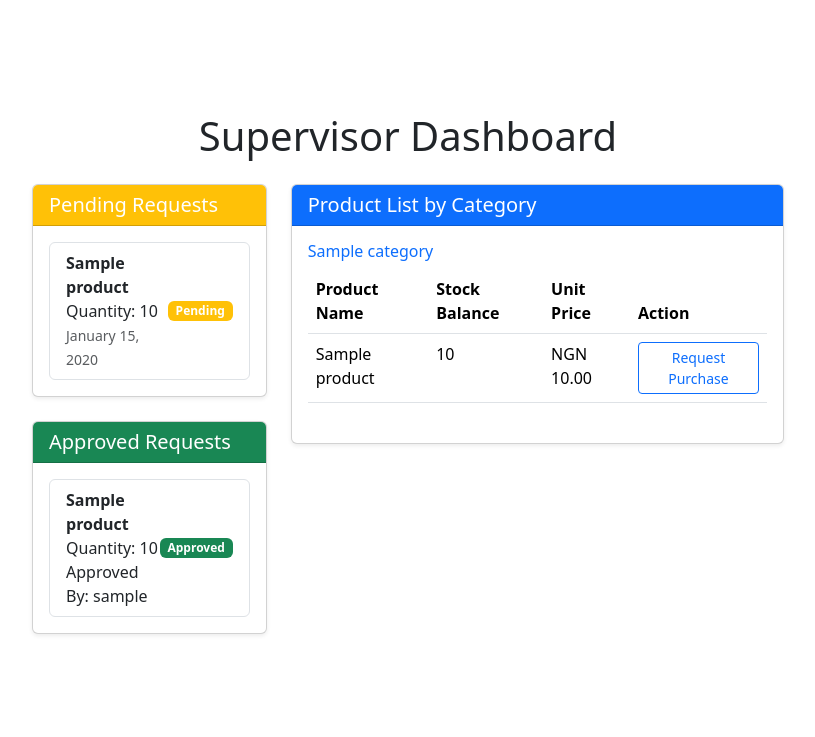
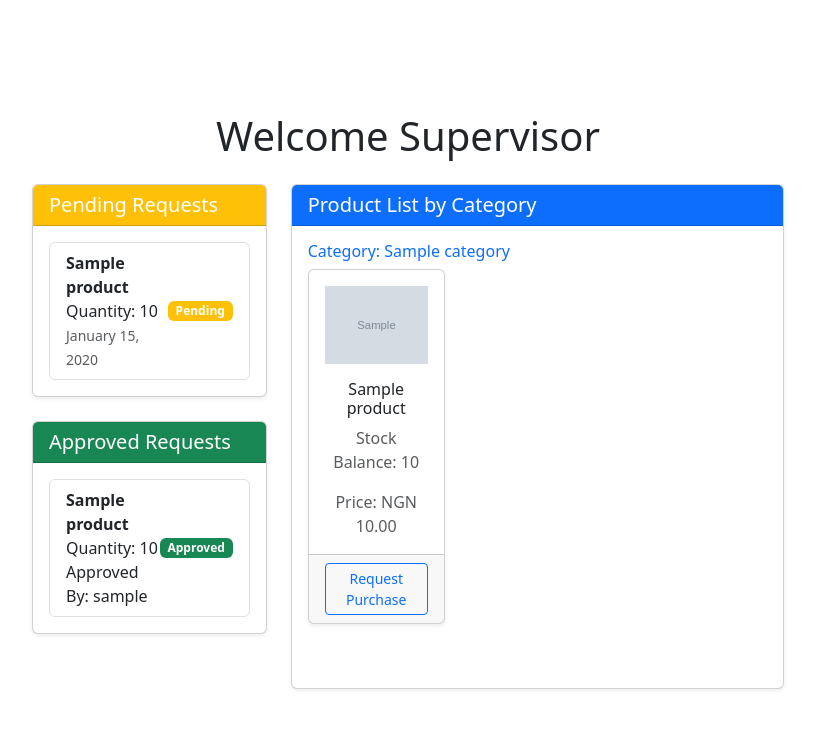
Before and after one commit to winnerdebest/inventorysite, a Django app: template inventorysite/templates/supervisor/dashboard.html in a window 1280 px wide. Shown: the part 88-825 px from the top of the page, without its empty margins (232-1047 px from the left). Before the commit the page ends 723 px from the top, so only its background shows below. Run offline with Django 5.2, Linux system fonts and the light colour scheme; the template is opened without the code that fills it: values that come from a table or form of the project are taken from there, others are empty; tables that the repository leaves empty hold one stand-in row (values such as "Sample post"); grey boxes marked "Sample" are stand-in pictures.

Commit message:
I added the image feature to the code

```diff
--- a/inventorysite/inventorysite/settings.py
+++ b/inventorysite/inventorysite/settings.py
@@ -11,6 +11,7 @@ https://docs.djangoproject.com/en/5.1/ref/settings/
 """
 
 from pathlib import Path
+import os
 
 # Build paths inside the project like this: BASE_DIR / 'subdir'.
 BASE_DIR = Path(__file__).resolve().parent.parent
@@ -116,6 +117,9 @@ USE_TZ = True
 # Static files (CSS, JavaScript, Images)
 # https://docs.djangoproject.com/en/5.1/howto/static-files/
 
+MEDIA_URL = '/media/'
+MEDIA_ROOT = BASE_DIR / 'media'
+
 STATIC_URL = 'static/'
 
 # Default primary key field type
--- a/inventorysite/inventorysite/urls.py
+++ b/inventorysite/inventorysite/urls.py
@@ -16,8 +16,13 @@ Including another URLconf
 """
 from django.contrib import admin
 from django.urls import path, include
+from django.conf import settings
+from django.conf.urls.static import static
 
 urlpatterns = [
     path('admin/', admin.site.urls),
     path('', include('main.urls'))
 ]
+
+if settings.DEBUG:
+    urlpatterns += static(settings.MEDIA_URL, document_root=settings.MEDIA_ROOT)
--- a/inventorysite/main/models.py
+++ b/inventorysite/main/models.py
@@ -20,6 +20,7 @@ class Product(models.Model):
     closing_stock_value = models.DecimalField(max_digits=20, decimal_places=2, default=0)
     stock_balance = models.PositiveIntegerField(default=0, null=True) # Remaining stock
     created_at = models.DateTimeField(auto_now_add=True)
+    image = models.ImageField(upload_to='product_images/', null=True, blank=True)
 
 
     def save(self, *args, **kwargs):
--- a/inventorysite/main/views.py
+++ b/inventorysite/main/views.py
@@ -112,6 +112,7 @@ def add_product(request):
         category_id = request.POST.get('category_id')
         unit_price = Decimal(request.POST['unit_price'])  # Convert to Decimal
         stock_balance = int(request.POST['stock_balance'])
+        image = request.FILES.get('image')
 
         # Check if all required fields are filled
         if not product_name or not category_id or not unit_price:
@@ -131,6 +132,7 @@ def add_product(request):
                 category=category,
                 unit_price=unit_price,
                 stock_balance=stock_balance,
+                image=image,
             )
 
             messages.success(request, 'Product added successfully.')
--- a/inventorysite/templates/supervisor/dashboard.html
+++ b/inventorysite/templates/supervisor/dashboard.html
@@ -2,7 +2,7 @@
 
 {% block content %}
 <div class="container my-5">
-    <h1 class="text-center mb-4">Supervisor Dashboard</h1>
+    <h1 class="text-center mb-4"> Welcome Supervisor {{ user.username}} </h1>
 
     <div class="row">
         <!-- Sidebar with Requests -->
@@ -68,35 +68,32 @@
                 <div class="card-body">
                     {% for category in categories %}
                         <div class="mb-4">
-                            <h6 class="text-primary">{{ category.name }}</h6>
-                            <table class="table table-hover">
-                                <thead>
-                                    <tr>
-                                        <th>Product Name</th>
-                                        <th>Stock Balance</th>
-                                        <th>Unit Price</th>
-                                        <th>Action</th>
-                                    </tr>
-                                </thead>
-                                <tbody>
-                                    {% for product in category.product_set.all %}
-                                        <tr>
-                                            <td>{{ product.name }}</td>
-                                            <td>{{ product.stock_balance }}</td>
-                                            <td>NGN {{ product.unit_price }}</td>
-                                            <td>
+                            <h6 class="text-primary">Category: {{ category.name }}</h6>
+                            <div class="row">
+                                {% for product in category.product_set.all %}
+                                    <div class="col-md-6 col-lg-4 mb-4">
+                                        <div class="card h-100 shadow-sm">
+                                            <div class="card-body text-center">
+                                                {% if product.image %}
+                                                    <img src="{{ product.image.url }}" alt="{{ product.name }}" class="img-fluid mb-3" style="max-height: 150px;">
+                                                {% else %}
+                                                    <div class="text-muted mb-3">No Image</div>
+                                                {% endif %}
+                                                <h6 class="card-title">{{ product.name }}</h6>
+                                                <p class="card-text text-muted">Stock Balance: {{ product.stock_balance }}</p>
+                                                <p class="card-text text-muted">Price: NGN {{ product.unit_price }}</p>
+                                            </div>
+                                            <div class="card-footer text-center">
                                                 <a href="{% url 'request_purchase' product.id %}" class="btn btn-outline-primary btn-sm">
                                                     Request Purchase
                                                 </a>
-                                            </td>
-                                        </tr>
-                                    {% empty %}
-                                        <tr>
-                                            <td colspan="4" class="text-center text-muted">No products available in this category.</td>
-                                        </tr>
-                                    {% endfor %}
-                                </tbody>
-                            </table>
+                                            </div>
+                                        </div>
+                                    </div>
+                                {% empty %}
+                                    <div class="col-12 text-center text-muted">No products available in this category.</div>
+                                {% endfor %}
+                            </div>
                         </div>
                     {% endfor %}
                 </div>
--- a/requirements.txt
+++ b/requirements.txt
@@ -1,4 +1,5 @@
 asgiref==3.8.1
 Django==5.1.2
+pillow==11.0.0
 sqlparse==0.5.1
 tzdata==2024.2
```
Also changed, not shown: inventorysite/templates/inventory_manager/add_product.html (+9 -3 lines), inventorysite/templates/inventory_manager/dashboard.html (+7 -0 lines), inventorysite/main/migrations/0004_product_image.py (added), inventorysite/media/product_images/imresizer-1730554861123.jpg (added).
